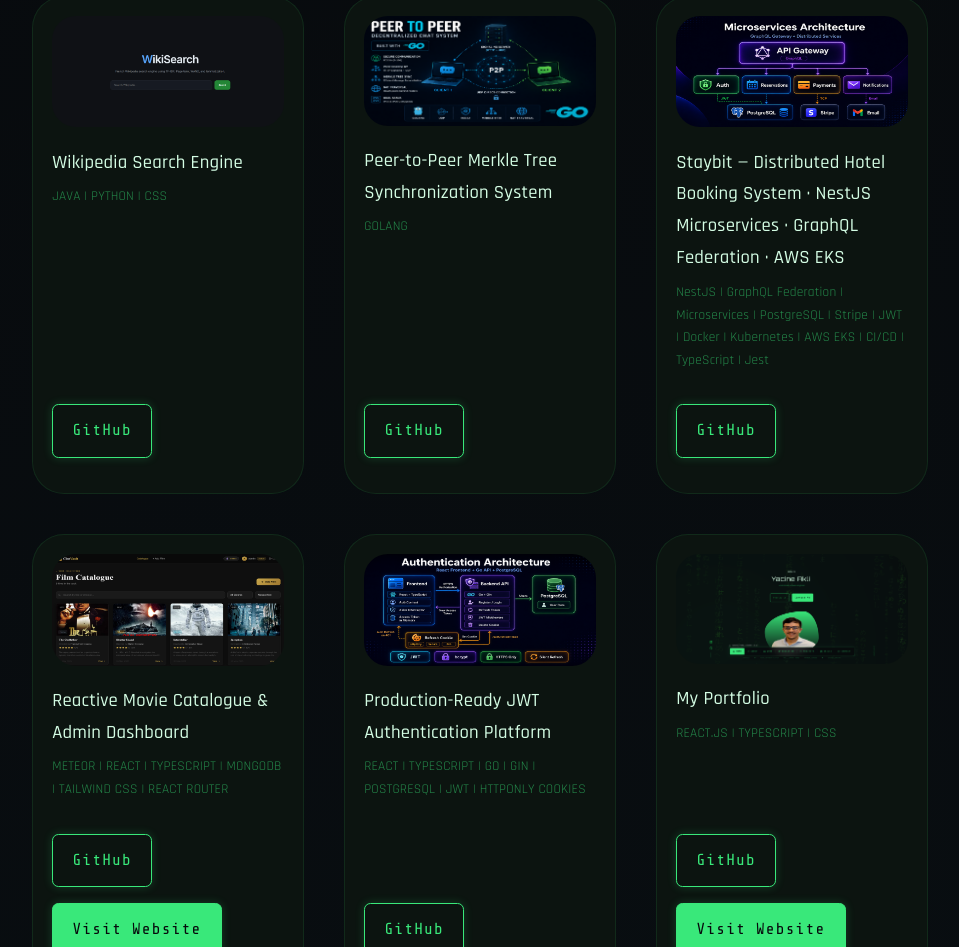
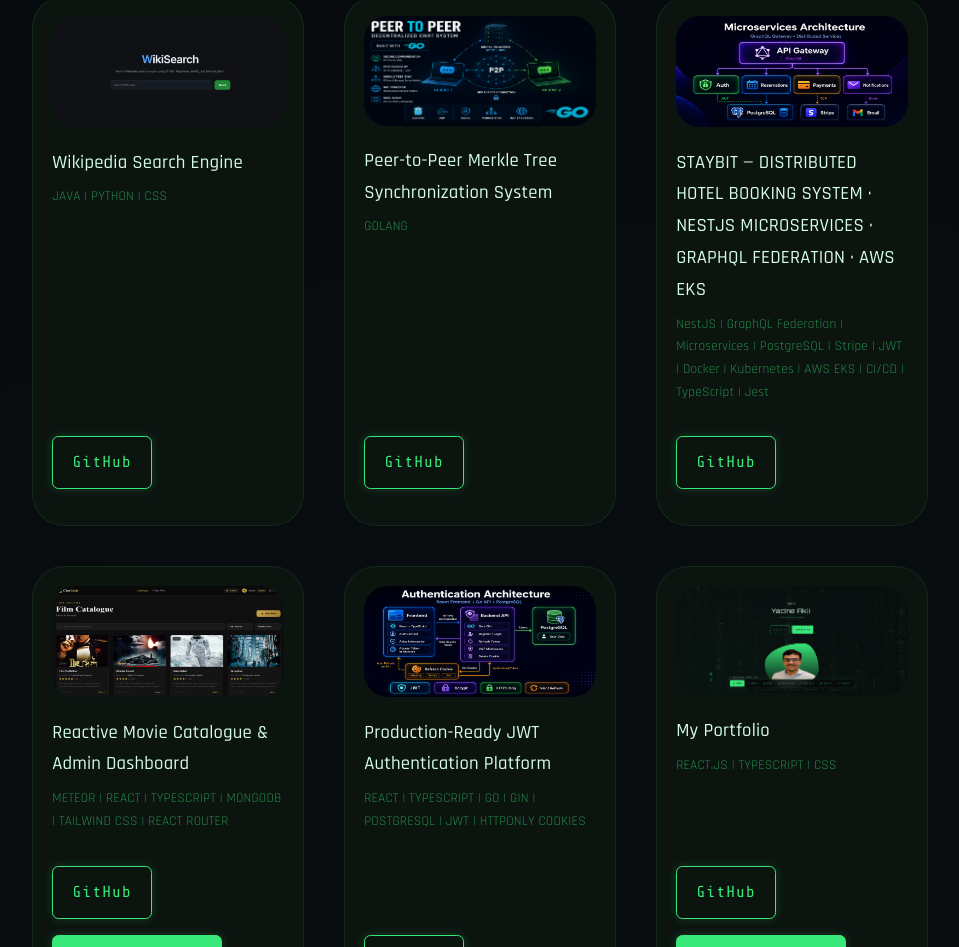
Before and after one commit to yacineak97/yacineak97.github.io, a React (Vite) app: page / in a window 1280 px wide. Shown: the part 4098-5045 px from the top of the page, without its empty margins (160-1119 px from the left). Built offline with nearby package versions, Linux system fonts and the light colour scheme.

Commit message:
Change techs to capital letters

```diff
--- a/src/components/projects/Projects.tsx
+++ b/src/components/projects/Projects.tsx
@@ -119,8 +119,8 @@
 					</div>
 
 					<h3>
-						Staybit — Distributed Hotel Booking System · NestJS Microservices ·
-						GraphQL Federation · AWS EKS
+						STAYBIT — DISTRIBUTED HOTEL BOOKING SYSTEM · NESTJS MICROSERVICES ·
+						GRAPHQL FEDERATION · AWS EKS
 					</h3>
 
 					<small className='text-light'>
```
